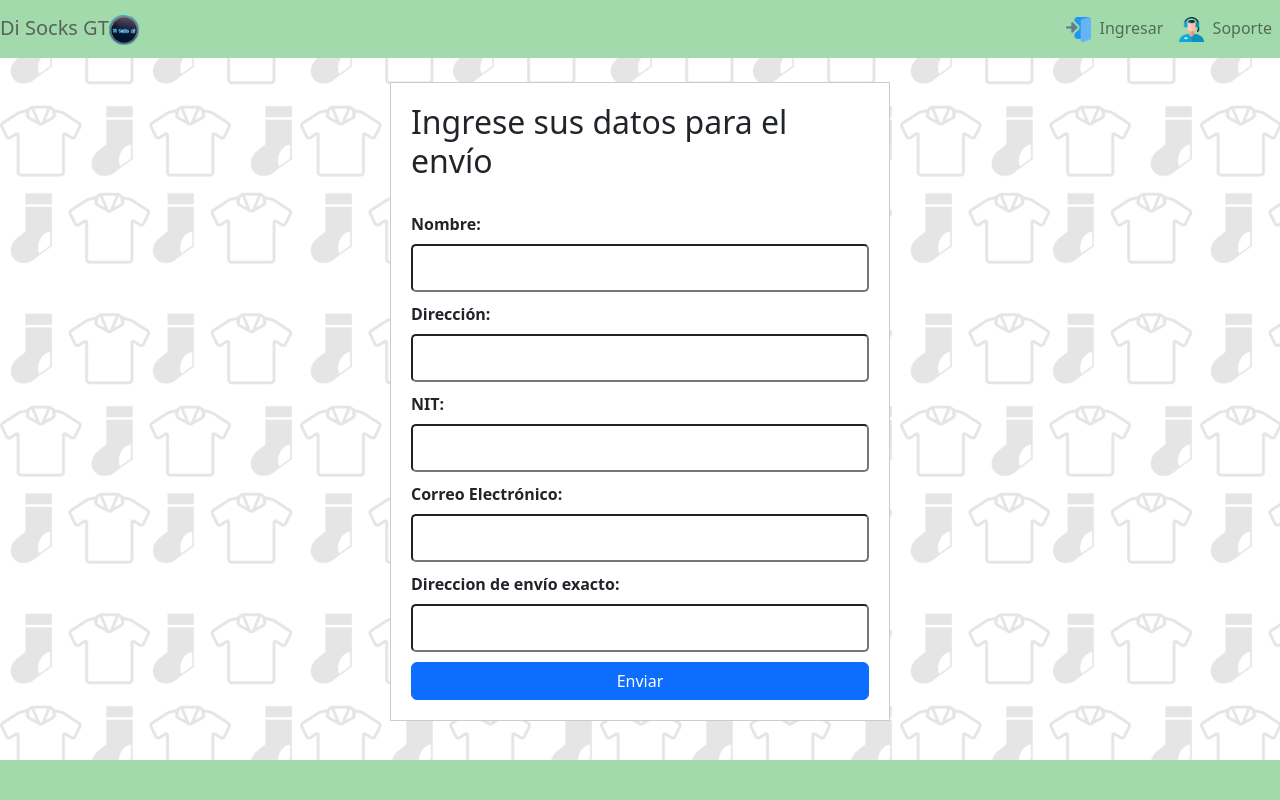
After one commit to Wilalexis/Shop, a Flask app: page /ingresar_datos_comprador in a window 1280 px wide. The commit adds this page. Run offline with Flask 3, Linux system fonts and the light colour scheme; some libraries are stand-ins or nearby versions.

Commit message:
Recibo v.1.2

```diff
--- a/app.py
+++ b/app.py
@@ -28,36 +28,44 @@ class DeleteForm(FlaskForm):
 @app.route('/login', methods=['GET', 'POST'])
 def login():
     if request.method == 'POST':
-            correo = request.form['correo']
-            contrasena = request.form['contrasena']
+        correo = request.form['correo']
+        contrasena = request.form['contrasena']
 
-            cursor = connection.cursor()
-            cursor.execute("SELECT id_rol FROM login WHERE correo = :correo AND contrasena = :contrasena", {'correo': correo, 'contrasena': contrasena})
-            user = cursor.fetchone()
+        cursor = connection.cursor()
+        cursor.execute("SELECT id_rol FROM login WHERE correo = :correo AND contrasena = :contrasena", {'correo': correo, 'contrasena': contrasena})
+        user = cursor.fetchone()
 
-            if user:
-                id_rol_u = user[0]
-                print("id_rol:", id_rol_u)
-                if id_rol_u == 1:
-                    session['id_rol'] = id_rol_u
+        if user:
+            id_rol_u = user[0]
+            session['id_rol'] = id_rol_u
+
+            # Ahora, recupera y guarda las variables de sesión
+            cursor.execute("SELECT nombre_cliente, direccion, nit, correo FROM clientes WHERE correo = :correo", {'correo': correo})
+            cliente_info = cursor.fetchone()
+
+            if cliente_info:
+                nombre_cliente, direccion, nit, correo = cliente_info
+                session['nombre_cliente'] = nombre_cliente
+                session['direccion'] = direccion
+                session['nit'] = nit
+                session['correo'] = correo
+
+            if id_rol_u == 1:
+                return redirect(url_for('dashboard'))
+            else:
+                return redirect(url_for('buy'))
+        else:
+            cursor.execute("SELECT id_rol FROM usuarios WHERE correo = :correo AND contrasena = :contrasena", {'correo': correo, 'contrasena': contrasena})
+            user_rol = cursor.fetchone()
+
+            if user_rol:
+                id_rol = user_rol[0]
+                session['id_rol'] = id_rol
+
+                if id_rol == 1:
                     return redirect(url_for('dashboard'))
                 else:
-                    session['id_rol'] = id_rol_u
                     return redirect(url_for('buy'))
-            else:
-                cursor.execute("SELECT id_rol FROM usuarios WHERE correo = :correo AND contrasena = :contrasena", {'correo': correo, 'contrasena': contrasena})
-                user_rol = cursor.fetchone()
-
-                if user_rol:
-                    id_rol = user_rol[0]
-                    print("id_rol:", id_rol)
-
-                    if id_rol == 1:
-                        session['id_rol'] = id_rol
-                        return redirect(url_for('dashboard'))
-                    else:
-                        session['id_rol'] = id_rol
-                        return redirect(url_for('buy'))
 
     return render_template('login.html')
 
@@ -71,6 +79,9 @@ def logout():
     # Redirige al usuario a la página de inicio de sesión
     return redirect(url_for('login'))
 
+@app.route('/ingresar_datos_comprador', methods=['GET', 'POST'])
+def ingresar_datos_comprador():
+    return render_template('formulario_datos_comprador.html')
 
 @app.route('/')  # Ruta para index.html
 def index():
@@ -1314,21 +1325,13 @@ def receipts():
 
     return render_template('receipts.html', recibos=brandas_to_display, pagination=pagination, clientes=clientes)
 
-@app.route('/generar_recibo')
+@app.route('/generar_recibo', methods=['GET','POST'])
 def generar_recibo():
-    cliente_id =1
     # Datos de ejemplo para el recibo (puedes reemplazar esto con datos de tu base de datos)
-    cursor = connection.cursor()
-    cursor.execute("SELECT nombre_cliente, direccion, nit FROM clientes WHERE id_cliente = :cliente_id", cliente_id=cliente_id)
-    cliente_data = cursor.fetchone()
-    cursor.close()
-    if cliente_data:
-        nombre_cliente, direccion_cliente, nit = cliente_data
-    else:
-        # Manejar el caso en el que no se encuentre el cliente
-        nombre_cliente = "Cliente no encontrado"
-        direccion_cliente = ""
-        nit = ""
+    correo = request.form.get('correo')
+    nombre_cliente = request.form.get('nombre_cliente')
+    direccion = request.form.get('direccion')
+    nit = request.form.get('nit')
 
     # Crear el PDF del recibo usando ReportLab
     buffer = io.BytesIO()
@@ -1349,15 +1352,16 @@ def generar_recibo():
     p.setFont("Helvetica", 10)
     p.drawString(10, height - 40, "Nombre del Negocio: Di Socks GT")
     p.drawString(10, height - 60, "Dirección del Negocio: Chimaltenango")
-    # p.drawString(10, height - 80, "nit del Negocio")
+    p.drawString(10, height - 80, f"Correo: {correo}")
 
     # Agregar línea separadora
     p.line(10, height - 90, width - 10, height - 90)
 
     # Agregar detalles del recibo
     p.drawString(10, height - 150, f"Cliente: {nombre_cliente}")
-    p.drawString(10, height - 170, f"Dirección: {direccion_cliente}")
-    p.drawString(10, height - 190, f"nit: {nit}")
+    p.drawString(10, height - 170, f"Dirección: {direccion}")
+    p.drawString(10, height - 190, f"Nit: {nit}")
+
 
 
     # Guardar el PDF
--- /dev/null
+++ b/static/css/stylesFormDatosComp.css
@@ -0,0 +1,35 @@
+body {
+    font-family: sans-serif;
+    font-size: 16px;
+  }
+
+  .container-cliente {
+    display: flex;
+    flex-direction: column;
+    width: 500px;
+    margin: 0 auto;
+    padding: 20px;
+    background-color: #fff;
+    border: 1px solid #ccc;
+  }
+
+  .form-group1 {
+    margin-bottom: 10px;
+  }
+
+  label {
+    font-weight: bold;
+  }
+
+  input {
+    width: 100%;
+    padding: 10px;
+    border-radius: 5px;
+  }
+
+  .btnComprador {
+    background-color: #000;
+    color: #fff;
+    padding: 10px;
+    border-radius: 5px;
+  }
--- a/templates/base.html
+++ b/templates/base.html
@@ -8,6 +8,7 @@
     <link rel="stylesheet" href="{{ url_for('static', filename='css/stylesLogin.css') }}">
     <link rel="stylesheet" href="{{ url_for('static', filename='css/stylesDashboard.css') }}">
     <link rel="stylesheet" href="{{ url_for('static', filename='css/stylesRegister.css') }}">
+    <link rel="stylesheet" href="{{ url_for('static', filename='css/stylesFormDatosComp.css') }}">
     <link rel="stylesheet" href="{{ url_for('static', filename='css/stylesBuy.css') }}?v={{ timestamp }}">
     <link rel="stylesheet" href="https://stackpath.bootstrapcdn.com/bootstrap/4.5.2/css/bootstrap.min.css">
     <link rel="stylesheet" href="https://cdn.jsdelivr.net/npm/sweetalert2@11.0.19/dist/sweetalert2.min.css">
--- a/templates/buy.html
+++ b/templates/buy.html
@@ -1,6 +1,7 @@
 {% extends 'base.html' %}
 
 {% block content %}
+<a href="{{ url_for('logout') }}"><i class="fas fa-sign-out-alt"></i> Cerrar Sesión</a>
 <!-- Formulario de búsqueda -->
 <form action="{{ url_for('buscar_productos') }}" method="POST" class="form-inline">
     <div class="form-group">
--- /dev/null
+++ b/templates/formulario_datos_comprador.html
@@ -0,0 +1,30 @@
+{% extends 'base.html' %}
+
+{% block content %}
+<div class="container-cliente">
+    <form method="POST" action="{{url_for('generar_recibo')}}">
+        <h2>Ingrese sus datos para el envío</h2><br>
+        <div class="form-group1">
+            <label for="nombre_cliente">Nombre:</label>
+            <input type="text" id="nombre_cliente" name="nombre_cliente" required value="{{ session.get('nombre_cliente', '') }}">
+        </div>
+        <div class="form-group1">
+            <label for="direccion">Dirección:</label>
+            <input type="text" id="direccion" name="direccion" required value="{{ session.get('direccion', '') }}">
+        </div>
+        <div class="form-group1">
+            <label for="nit">NIT:</label>
+            <input type="text" id="nit" name="nit" required value="{{ session.get('nit', '') }}">
+        </div>
+        <div class="form-group1">
+            <label for="correo">Correo Electrónico:</label>
+            <input type="email" id="correo" name="correo" required value="{{ session.get('correo', '') }}">
+        </div>
+        <div class="form-group1">
+            <label for="nombre_comprador">Direccion de envío exacto:</label>
+            <input type="text" id="direccion_envio" name="direccion_envio" required>
+        </div>
+        <button type="submit" class="btn btn-primary btnComprador">Enviar</button>
+    </form>
+</div>
+{% endblock %}
--- a/templates/shoppingcart.html
+++ b/templates/shoppingcart.html
@@ -46,7 +46,7 @@
 
         <a href="/limpiar_carrito" class="btn-limpiar">Vaciar carrito</a>
         <a href="/buy" class="btn-compra">Seguir comprando</a>
-        <a href="/generar_recibo" class="btn-pedir">Realizar pedido</a>
+        <a href="/ingresar_datos_comprador" class="btn-pedir">Realizar pedido</a>
         {% else %}
         <p>El carrito de compras está vacío.</p>
         <a href="/buy" class="btn-regresar">Ir a la tienda</a>
```
